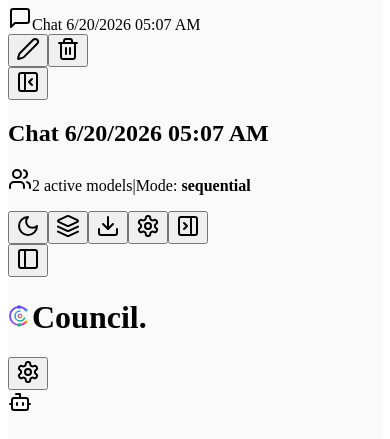
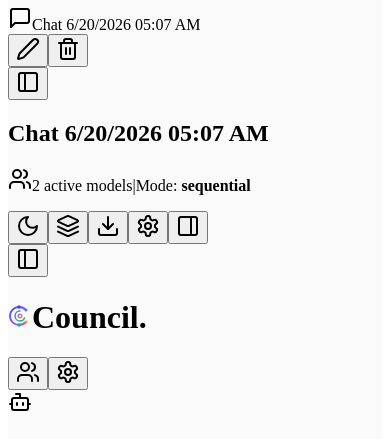
Before and after one commit to xEscapeVelocity/AI-Conversation-Hub, a React (Vite) app in the folder client/: page / in a window 390 px wide. Shown: the part 148-587 px from the top of the page. Built offline with nearby package versions, Linux system fonts and the light colour scheme.

Commit message:
fix: implement fully responsive slide-out drawers and overlay backdrops for mobile layout

```diff
--- a/client/src/pages/chat.tsx
+++ b/client/src/pages/chat.tsx
@@ -45,8 +45,18 @@ export default function Chat() {
   const [isSettingsOpen, setIsSettingsOpen] = useState(false);
 
   // Sidebar visibility states
-  const [isLeftSidebarOpen, setIsLeftSidebarOpen] = useState(true);
-  const [isRightSidebarOpen, setIsRightSidebarOpen] = useState(true);
+  const [isLeftSidebarOpen, setIsLeftSidebarOpen] = useState(() => {
+    if (typeof window !== 'undefined') {
+      return window.innerWidth >= 1024;
+    }
+    return true;
+  });
+  const [isRightSidebarOpen, setIsRightSidebarOpen] = useState(() => {
+    if (typeof window !== 'undefined') {
+      return window.innerWidth >= 1024;
+    }
+    return true;
+  });
 
   // Conversation editing states
   const [editingConvId, setEditingConvId] = useState<string | null>(null);
@@ -172,6 +182,12 @@ export default function Chat() {
     }
 
     loadChatSession(conv);
+
+    // Initial check for mobile size
+    if (window.innerWidth < 1024) {
+      setIsLeftSidebarOpen(false);
+      setIsRightSidebarOpen(false);
+    }
   }, []);
 
   // Helper to load chat states
@@ -650,12 +666,30 @@ export default function Chat() {
         </div>
       )}
 
+      {/* Left Sidebar Mobile Backdrop */}
+      {isLeftSidebarOpen && (
+        <div
+          className="lg:hidden fixed inset-0 bg-black/40 backdrop-blur-sm z-30 transition-all duration-300"
+          onClick={() => setIsLeftSidebarOpen(false)}
+        />
+      )}
+
+      {/* Right Sidebar Mobile Backdrop */}
+      {isRightSidebarOpen && (
+        <div
+          className="lg:hidden fixed inset-0 bg-black/40 backdrop-blur-sm z-30 transition-all duration-300"
+          onClick={() => setIsRightSidebarOpen(false)}
+        />
+      )}
+
       {/* ================= COLUMN 1: LEFT SIDEBAR (Chats List) ================= */}
       <div
         className={cn(
-          "w-64 flex flex-col h-full flex-shrink-0 transition-all duration-300 border-r border-slate-950 z-30",
+          "w-64 flex flex-col h-full flex-shrink-0 transition-all duration-300 z-40 lg:relative absolute inset-y-0 left-0 border-r border-slate-950/20 dark:border-slate-800/40",
           themeStyle === 'glass' ? "glass-panel text-gray-900 dark:text-white" : "bg-slate-900 text-white",
-          !isLeftSidebarOpen && "w-0 overflow-hidden border-none"
+          isLeftSidebarOpen
+            ? "translate-x-0 w-64 opacity-100"
+            : "-translate-x-full lg:-translate-x-0 lg:w-0 overflow-hidden border-none opacity-0 lg:opacity-100"
         )}
       >
         {/* App Title */}
@@ -861,9 +895,14 @@ export default function Chat() {
             <CouncilLogo className="mr-1.5 w-4.5 h-4.5" />
             Council.
           </h1>
-          <Button variant="ghost" size="icon" className="h-8 w-8 text-gray-600 dark:text-slate-400 rounded-xl" onClick={() => setIsSettingsOpen(true)}>
-            <Settings className="w-4 h-4" />
-          </Button>
+          <div className="flex items-center space-x-1.5">
+            <Button variant="ghost" size="icon" className="h-8 w-8 text-gray-600 dark:text-slate-400 rounded-xl" onClick={() => setIsRightSidebarOpen(!isRightSidebarOpen)}>
+              <Users className="w-4 h-4" />
+            </Button>
+            <Button variant="ghost" size="icon" className="h-8 w-8 text-gray-600 dark:text-slate-400 rounded-xl" onClick={() => setIsSettingsOpen(true)}>
+              <Settings className="w-4 h-4" />
+            </Button>
+          </div>
         </div>
 
         {/* Chat Messages */}
@@ -955,9 +994,11 @@ export default function Chat() {
       {/* ================= COLUMN 3: RIGHT SIDEBAR (Active Collaborators & Controls) ================= */}
       <div
         className={cn(
-          "w-80 flex flex-col h-full flex-shrink-0 transition-all duration-300 z-30",
+          "w-80 flex flex-col h-full flex-shrink-0 transition-all duration-300 z-40 lg:relative absolute inset-y-0 right-0",
           themeStyle === 'glass' ? "glass-panel" : "bg-white dark:bg-slate-900 border-l border-gray-150 dark:border-slate-800",
-          !isRightSidebarOpen && "w-0 overflow-hidden border-none"
+          isRightSidebarOpen
+            ? "translate-x-0 w-80 opacity-100"
+            : "translate-x-full lg:translate-x-0 lg:w-0 overflow-hidden border-none opacity-0 lg:opacity-100"
         )}
       >
         {/* Header */}
```
